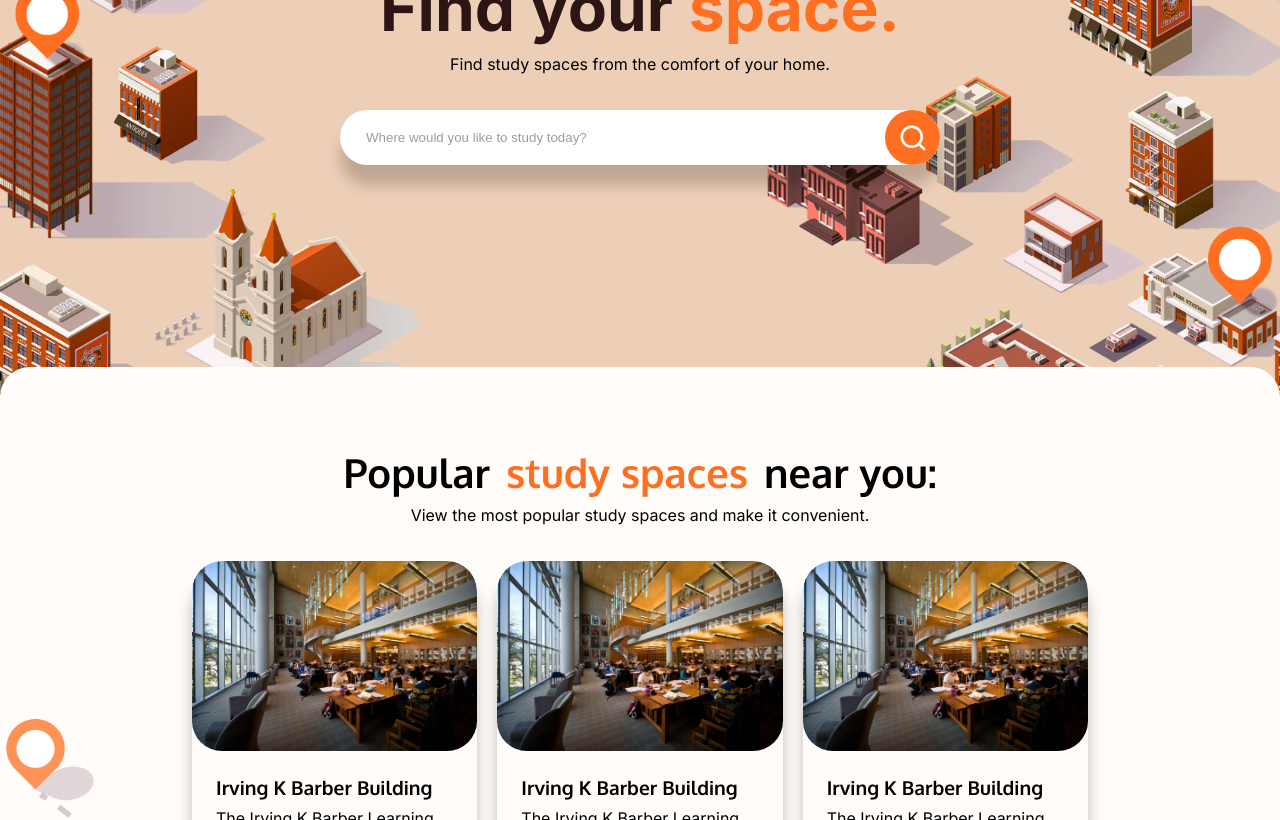
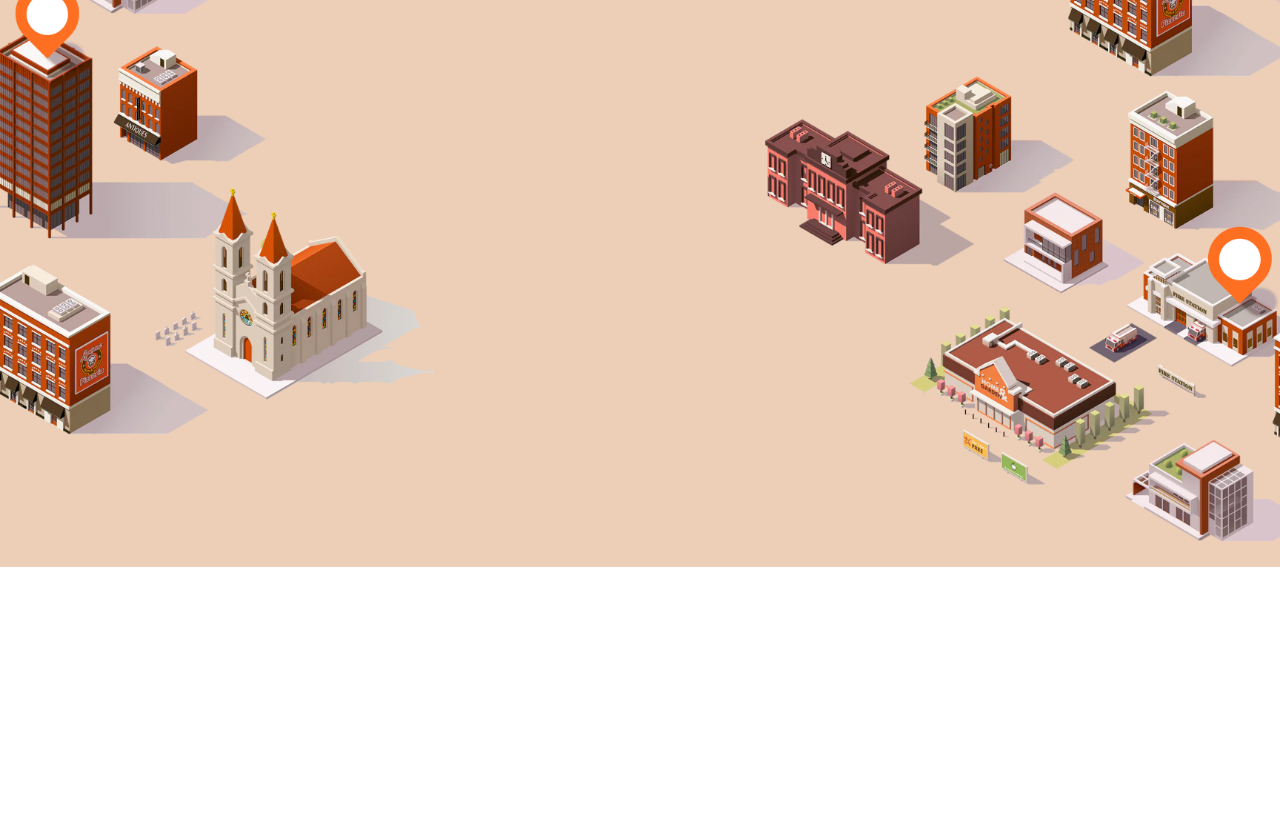
Before and after one commit to stevenxu27/studyspaces, a React (Create React App) app in the folder frontend/: page /view-building in a window 1280 px wide. Shown: the part 280-1100 px from the top of the page. After the commit the page ends 847 px from the top, so only its background shows below. Built offline with nearby package versions, Linux system fonts and the light colour scheme.

Commit message:
added viewbuilding

```diff
--- a/frontend/src/ViewBuilding.jsx
+++ b/frontend/src/ViewBuilding.jsx
@@ -10,28 +10,6 @@ export default function ViewBuilding() {
         <>
         <NavBar/>
         <div id="background">
-            <div className="titleSection">
-                <LandingTitle title="Find your" orangeTitle="space." desc="Find study spaces from the comfort of your home."/>
-                <SearchBar query="Where would you like to study today?"/>
-            </div>
-            <div id="mainSection">
-
-                <MainTitle title="Popular" orangeTitle="study spaces" endTitle="near you:" desc="View the most popular study spaces and make it convenient."/>
-                <div id="mainSpacesContainer">
-                    <MainStudySpace img="../images/UBC_Irving_5-scaled.jpg" name="Irving K Barber Building" desc="The Irving K Barber Learning Centre provides a world-class facility for students and community members to study and collaborate."/>
-                    <MainStudySpace img="../images/UBC_Irving_5-scaled.jpg" name="Irving K Barber Building" desc="The Irving K Barber Learning Centre provides a world-class facility for students and community members to study and collaborate."/>
-                    <MainStudySpace img="../images/UBC_Irving_5-scaled.jpg" name="Irving K Barber Building" desc="The Irving K Barber Learning Centre provides a world-class facility for students and community members to study and collaborate."/>
-                </div>
-                <MainTitle title="From the comfort of your " orangeTitle="home" desc="View the most popular study spaces and make it convenient."/>
-                <img className="mainImage" src="./images/landing/mapGraphic.png" maxWidth="700px"/>
-                <div className="backgroundContainer">
-                    <img className="bubbles" src="./images/landing/backBubbles.png"/>
-                    <img className="locPathLeft" src="./images/landing/locPathLeft.png" width="120px" height="auto"/>
-                    <img className="locPathRight" src="./images/landing/locPathRight.png" width="120px" height="auto"/>
-                    <img className="locPathBottom" src="./images/landing/locPathBottom.png" width="180px" height="auto"/>
-                </div>
-
-            </div>
         </div>
         </>
 
```
